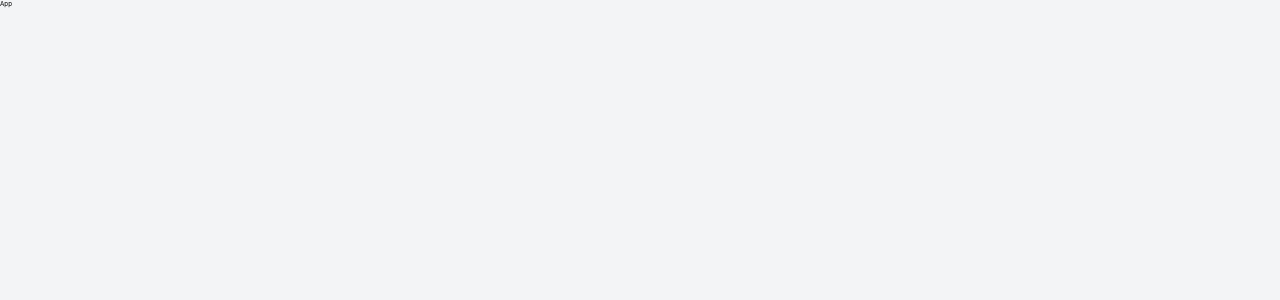
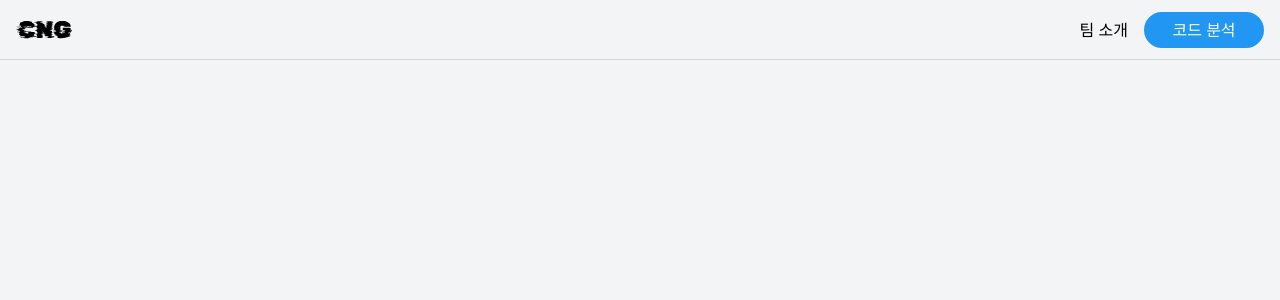
Before and after one commit to Code-Security-Solution/frontend, a React (Vite) app: page / in a window 1280 px wide. Shown: the top 300 px of the page. Built offline with nearby package versions, Linux system fonts and the light colour scheme; a web font is replaced by a local one.

Commit message:
feat: 라우터 설정 및 랜딩 페이지 뼈대 코드 작성

```diff
--- a/src/App.tsx
+++ b/src/App.tsx
@@ -1,5 +1,13 @@
+import { BrowserRouter, Outlet } from 'react-router-dom';
+import Header from './components/common/Header';
+
 const App = () => {
-  return <div>App</div>;
+  return (
+    <BrowserRouter>
+      <Header />
+      <Outlet />
+    </BrowserRouter>
+  );
 };
 
 export default App;
--- /dev/null
+++ b/src/pages/LandingPage/index.tsx
@@ -0,0 +1,5 @@
+const LandingPage = () => {
+  return <div>LandingPage</div>;
+};
+
+export default LandingPage;
```
Also changed, not shown: src/pages/empty.md (deleted, +0 -1 lines), src/router.tsx (added, +18 -0 lines), src/pages/LandingPage/styles.ts (added).
